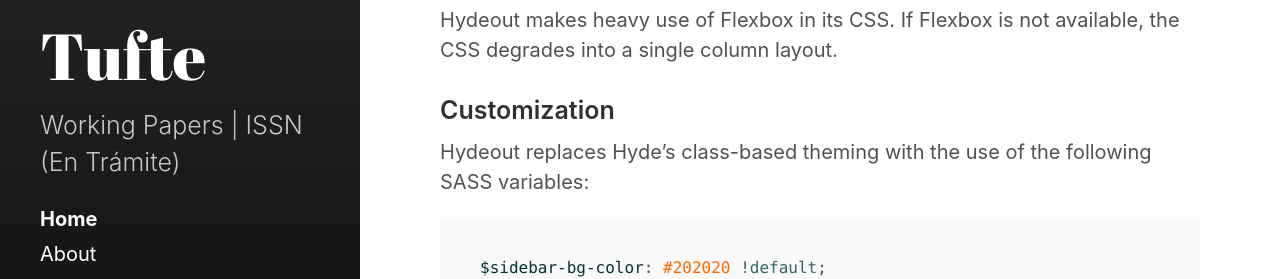
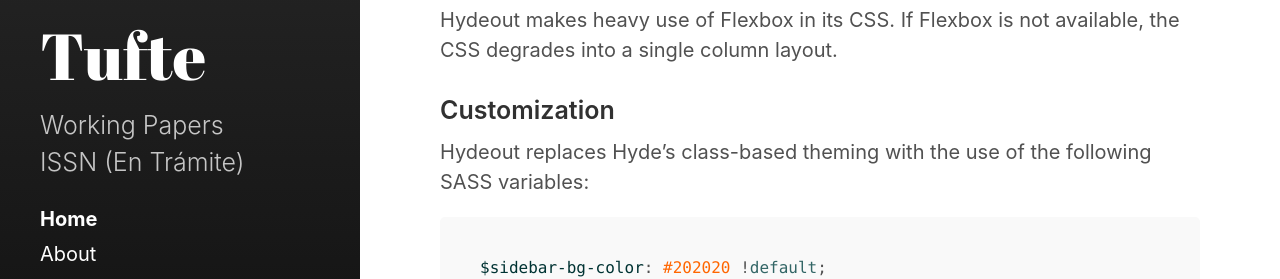
Before and after one commit to training-datalab/tuftepapers.com, a Jekyll site: the page built from docs/index.html, in a window 1280 px wide. Shown: the part 416-695 px from the top of the page. Built offline with Jekyll 4.4.1, drawn with Linux system fonts in a browser that asks for light colours; the list of posts is cut into pages by our own code.

```diff
--- a/docs/_config.yml
+++ b/docs/_config.yml
@@ -5,7 +5,7 @@ highlighter:      rouge
 # Setup
 title:            Tufte
 tagline:          'Working Papers'
-description:      'Working Papers | ISSN (En Trámite)'
+description:      'Working Papers <br /> ISSN (En Trámite)'
 url:              https://bgonzalezbustamante.github.io
 baseurl:          '/tuftepapers/'
                   # the optional subpath of your site, e.g. "/blog"
```
